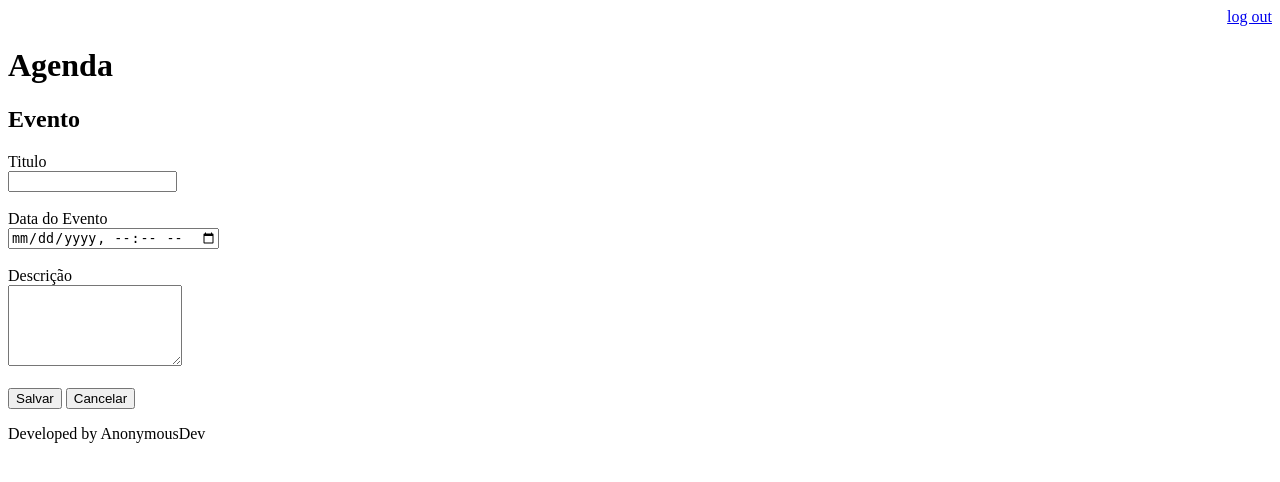
After one commit to PedroNeto87/agenda, a Django app: page /agenda/evento/ in a window 1280 px wide. The commit adds this page. Shown: the top 482 px of the page. Run offline with Django 4.2, Linux system fonts and the light colour scheme; a user stored in the database is signed in.

Commit message:
Incluido template para inserção de eventos da agenda. Incluido o gitignore para ignorar os arquivos compilados

```diff
--- a/agenda/urls.py
+++ b/agenda/urls.py
@@ -21,6 +21,8 @@ from django.views.generic import RedirectView
 urlpatterns = [
     path('admin/', admin.site.urls),
     path('agenda/', views.lista_eventos),
+    path('agenda/evento/', views.evento),
+    path('agenda/evento/submit', views.submit_evento),
     path('', RedirectView.as_view(url='/agenda')),
     path('login/', views.login_user),
     path('login/submit', views.submit_login),
--- a/core/views.py
+++ b/core/views.py
@@ -31,6 +31,25 @@ def submit_login(request):
 @login_required(login_url='/login/')
 def lista_eventos(request):
     usuario = request.user
-    evento = Evento.objects.filter(usuario=usuario)
-    dados = {'eventos': evento}
+    eventos = Evento.objects.filter(usuario=usuario)
+    dados = {'eventos': eventos}
     return render(request, 'agenda.html', dados)
+
+
+@login_required(login_url='/login/')
+def evento(request):
+    return render(request, 'evento.html')
+
+
+@login_required(login_url='/login/')
+def submit_evento(request):
+    if request.POST:
+        titulo = request.POST.get('titulo')
+        data_evento = request.POST.get('data_evento')
+        descricao = request.POST.get('descricao')
+        usuario = request.user
+        Evento.objects.create(titulo=titulo,
+                              data_evento=data_evento,
+                              descricao=descricao,
+                              usuario=usuario)
+    return redirect('/')
--- a/templates/agenda.html
+++ b/templates/agenda.html
@@ -7,4 +7,7 @@
             <li>{{ evento.titulo }} - {{ evento.get_data_evento }}</li>
         {% endfor %}
     </ul>
+    <a href="evento/">
+        <button type="button">Novo Evento</button>
+    </a>
 {% endblock %}
--- /dev/null
+++ b/templates/evento.html
@@ -0,0 +1,26 @@
+{% extends "model-page.html" %}
+
+{% block content %}
+
+<h2>Evento</h2>
+
+<form action="submit" method="POST"> {% csrf_token %}
+    <label>Titulo</label>
+    <br>
+    <input type="text" name="titulo" size="18">
+    <br><br>
+    <label>Data do Evento</label>
+    <br>
+    <input type="datetime-local" name="data_evento">
+    <br><br>
+    <label>Descrição</label>
+    <br>
+    <textarea name="descricao" rows="5" cols="19"></textarea>
+    <br><br>
+    <button type="submit">Salvar</button>
+    <a href="/">
+        <button type="button">Cancelar</button>
+    </a>
+</form>
+
+{% endblock %}
--- a/templates/login.html
+++ b/templates/login.html
@@ -18,7 +18,8 @@
     </form>
     {% for message in messages %}
         <div align="center">
-            <strong>Erro! </strong> {{ message }}
+            <br>
+            <strong>Erro! </strong> <br> {{ message }}
         </div>
     {% endfor%}
 </body>
```
Also changed, not shown: db.sqlite3, 1 other file.
